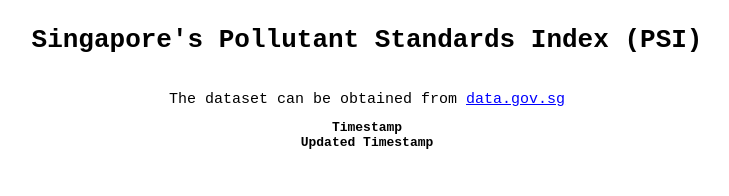
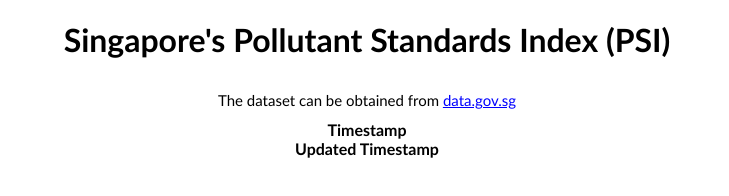
Before and after one commit to Konnysmouth/Konnysmouth.github.io, a plain HTML site: page HASS-assignment1/index.html in a window 1280 px wide. Shown: the whole page, without its empty margins (273-1002 px from the left). Drawn offline with Linux system fonts and the light colour scheme; no server answers.

Commit message:
Update index.css

```diff
--- a/HASS-assignment1/index.css
+++ b/HASS-assignment1/index.css
@@ -3,7 +3,7 @@
     margin: 0;
 }
 body{
-    font-family: monospace;
+    font-family: calibri;
 }
 h1{
     text-align: center;
```
